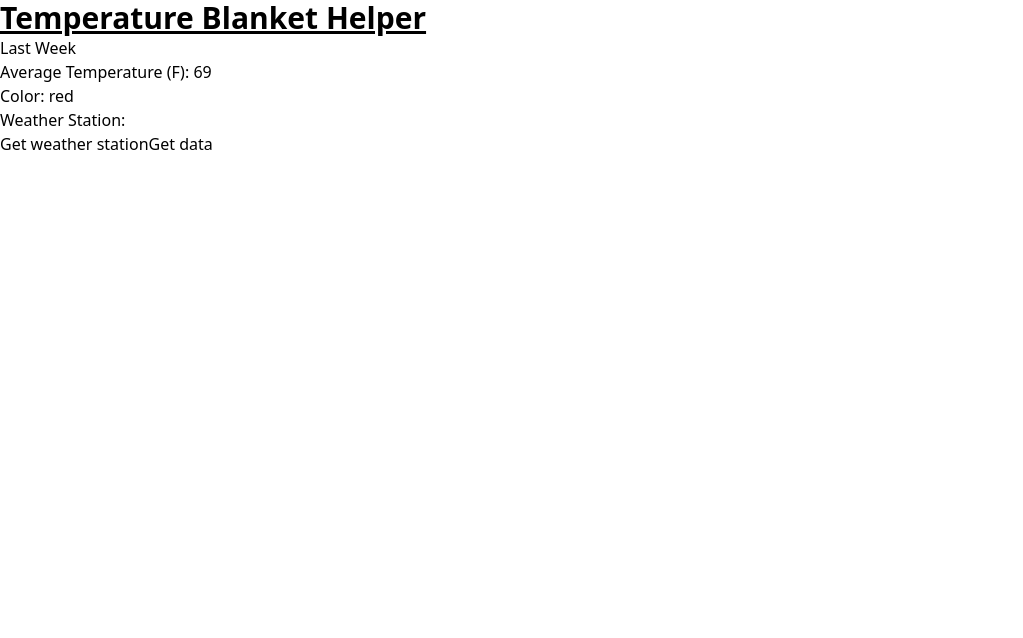
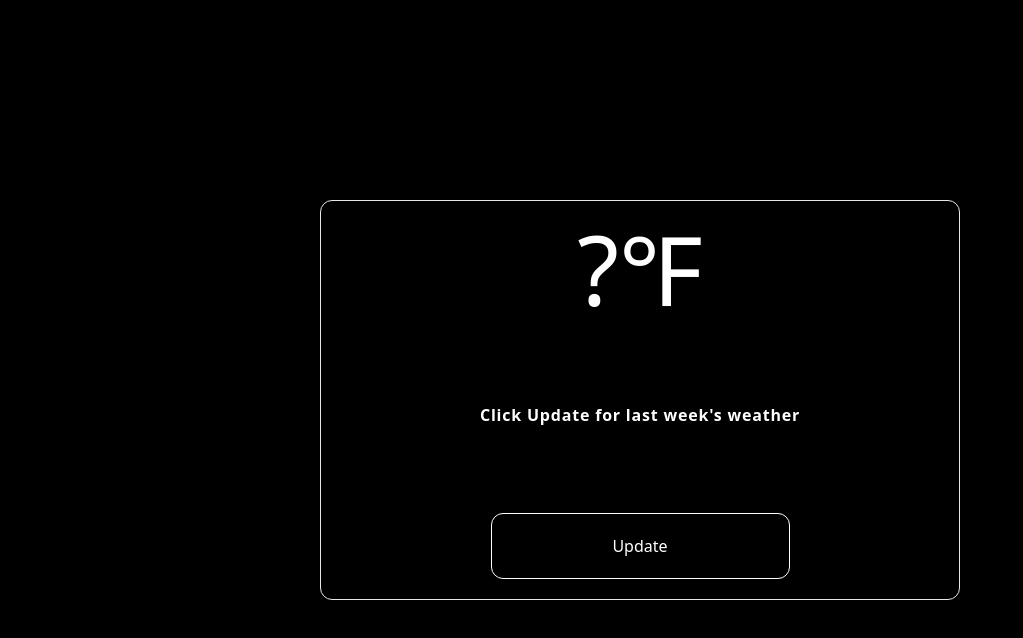
Before and after one commit to steven-the-qa/temp-blanket-helper, a React (Create React App) app: page / in a window 1280 px wide. Shown: the top 638 px of the page, without its empty margins (0-1023 px from the left). Built offline with nearby package versions, Linux system fonts and the light colour scheme.

Commit message:
Finish app

```diff
--- a/package.json
+++ b/package.json
@@ -7,6 +7,7 @@
     "@testing-library/react": "^13.4.0",
     "@testing-library/user-event": "^13.5.0",
     "axios": "^1.1.3",
+    "date-fns": "^2.29.3",
     "react": "^18.2.0",
     "react-dom": "^18.2.0",
     "react-scripts": "5.0.1",
--- a/public/index.html
+++ b/public/index.html
@@ -8,6 +8,7 @@
       content="Make temperature blankets without math or tracking weather"
     />
     <title>Temp Blanket Helper</title>
+    <link rel="icon" type="image/x-icon" href="./favicon.ico">
   </head>
   <body>
     <noscript>You need to enable JavaScript to run this app.</noscript>
--- a/src/App.js
+++ b/src/App.js
@@ -1,9 +1,12 @@
 import { useEffect, useState } from 'react'
 import axios from 'axios'
+import { format } from 'date-fns'
 
 function App() {
   const [weatherStation, setWeatherStation] = useState()
-  const [lastWeekWeather, setLastWeekWeather] = useState()
+  const [lastWeekDailyTemps, setLastWeekDailyTemps] = useState()
+  const [lastWeekAvg, setLastWeekAvg] = useState('?')
+  const [lastWeekColor, setLastWeekColor] = useState()
 
   const location = {
     "lat": 43.170058,
@@ -12,49 +15,133 @@ function App() {
   const currentDate = new Date()
   const millsInADay = 86400000
   const yesterday = new Date(currentDate - millsInADay)
-  const weekAndADayAgo = new Date(currentDate - (8 * millsInADay))
+  const weekAndADayAgo = new Date(currentDate - (7 * millsInADay))
+  const formatter = 'yyyy-MM-dd'
+  const start = format(weekAndADayAgo, formatter)
+  const end = format(yesterday, formatter)
 
   const api_key = '2fcce1cd8cmshc6e945908329dc5p19917fjsn583f60c82fc6'
+  const host = 'meteostat.p.rapidapi.com'
   const lat = location.lat
   const lon = location.lon
 
-  const getWeatherStation = () => {
-    const url = `https://meteostat.p.rapidapi.com/stations/nearby?rapidapi-key=${api_key}&lat=${lat}&lon=${lon}&limit=1`
-    axios.get(url)
-      .then(res => {
-        const station = res.data
-        setWeatherStation(station)
+  function getWeatherStation() {
+    const options = {
+      method: 'GET',
+      url: 'https://meteostat.p.rapidapi.com/stations/nearby',
+      params: {lat: lat, lon: lon, limit: 1},
+      headers: {
+        'X-RapidAPI-Key': api_key,
+        'X-RapidAPI-Host': host
+      }
+    };
+
+    axios.request(options)
+      .then(function (response) {
+        const station = response.data.data[0];
+        setWeatherStation(station.id)
       })
+      .catch(function (error) {
+        console.error(error);
+      });
   }
 
-  const start = Date.parse(weekAndADayAgo)
-  const end = Date.parse(yesterday)
+  function getWeather() {
+    const options = {
+      method: 'GET',
+      url: 'https://meteostat.p.rapidapi.com/stations/daily',
+      params: {station: weatherStation, start: start, end: end},
+      headers: {
+        'X-RapidAPI-Key': api_key,
+        'X-RapidAPI-Host': host
+      }
+    };
 
-  const getWeather = () => {
-    const url = `https://meteostat.p.rapidapi.com/stations/daily?rapidapi-key=${api_key}&station=${weatherStation}&start=${start}&end=${end}&units=imperial`
-    axios.get(url)
-      .then(res => {
-        const weather = res.data
-        setLastWeekWeather(weather)
-        console.log(lastWeekWeather)
-      })
+    axios.request(options).then(function (response) {
+      setLastWeekDailyTemps(response.data.data)
+      console.log(response.data.data)
+    }).catch(function (error) {
+      console.error(error);
+    });
   }
-  const avgTemp = useState(69)
-  const color = useState('red')
+
+  function celsiusToFahrenheit(tempC) {
+    return Math.round(tempC * 1.8 + 32)
+  }
+
+  function getAvgTemp() {
+    let sum = 0;
+    for (let i in lastWeekDailyTemps) {
+      sum += lastWeekDailyTemps[i].tavg
+    }
+    // We should only run this for a list of 7 daily temps
+    setLastWeekAvg(celsiusToFahrenheit(sum / 7))
+  }
+
+  function updateAvg() {
+    getWeatherStation()
+    getWeather()
+    getAvgTemp()
+  }
+
+  function convertFromCamel(camelCaseText) {
+    if (typeof camelCaseText === 'string') {
+      const result = camelCaseText.replace(/([A-Z])/g, " $1");
+      const finalResult = result.charAt(0).toUpperCase() + result.slice(1);
+
+      return finalResult
+    }
+    return camelCaseText
+  }
+
+  useEffect(() => {
+    if (typeof lastWeekAvg === 'number') {
+      if (lastWeekAvg <= 10) {
+        setLastWeekColor('purple')
+      }
+      else if (lastWeekAvg >= 11 && lastWeekAvg <= 20) {
+        setLastWeekColor('indigo')
+      }
+      else if (lastWeekAvg >= 21 && lastWeekAvg <= 30) {
+        setLastWeekColor('royalBlue')
+      }
+      else if (lastWeekAvg >= 31 && lastWeekAvg <= 40) {
+        setLastWeekColor('aquamarine')
+      }
+      else if (lastWeekAvg >= 41 && lastWeekAvg <= 50) {
+        setLastWeekColor('darkGreen')
+      }
+      else if (lastWeekAvg >= 51 && lastWeekAvg <= 60) {
+        setLastWeekColor('lightGreen')
+      }
+      else if (lastWeekAvg >= 61 && lastWeekAvg <= 70) {
+        setLastWeekColor('honeyYellow')
+      }
+      else if (lastWeekAvg >= 71 && lastWeekAvg <= 80) {
+        setLastWeekColor('darkOrange')
+      }
+      else if (lastWeekAvg >= 81 && lastWeekAvg <= 90) {
+        setLastWeekColor('orangeRed')
+      }
+      else if (lastWeekAvg >= 91) {
+        setLastWeekColor('red')
+      }
+      else {
+        setLastWeekColor('white')
+      }
+    }
+  }, [lastWeekAvg])
+
+  const tempTextStyles = lastWeekColor ? `text-${lastWeekColor}` : 'text-white'
+  const titleCaseColor = convertFromCamel(lastWeekColor)
   return (
-    <div>
-      <h1 className="text-3xl font-bold underline">Temperature Blanket Helper</h1>
-      <main>
-        <section>
-          <h2>Last Week</h2>
-          <p>Average Temperature (F): {avgTemp}</p>
-          <p>Color: {color}</p>
-          <p>Weather Station: {weatherStation}</p>
-          <button onClick={getWeatherStation}>Get weather station</button>
-          <button onClick={getWeather}>Get data</button>
-        </section>
-      </main>
-    </div>
+    <main className='h-[100vh] flex flex-col justify-center items-center bg-black text-white'>
+      <section className='flex flex-col items-center justify-between w-[50%] h-[50%] border p-5 bg-black p-5 rounded-xl text-white'>
+        <h1 className={`${tempTextStyles} text-8xl`}>{lastWeekAvg}&#8457;</h1>
+        <p className='font-semibold tracking-wider'>{titleCaseColor ?? "Click Update for last week's weather"}</p>
+        <button className='w-[50%] border border-white rounded-xl p-5 hover:bg-white hover:text-black' onClick={updateAvg}>Update</button>
+      </section>
+    </main>
   )
 }
 
--- a/tailwind.config.js
+++ b/tailwind.config.js
@@ -6,18 +6,18 @@ module.exports = {
   theme: {
     extend: {
       colors: {
-        purple: '',
-        indigo: '',
-        royalBlue: '',
-        aquamarine: '',
-        darkGreen: '',
-        lightGreen: '',
-        honeyYellow: '',
-        darkOrange: '',
-        orangeRed: '',
-        red: ''
+        purple: '#a21caf',
+        indigo: '#4f46e5',
+        royalBlue: '#1d4ed8',
+        aquamarine: '#22d3ee',
+        darkGreen: '#15803d',
+        lightGreen: '#a3e635',
+        honeyYellow: '#facc15',
+        darkOrange: '#ea580c',
+        orangeRed: '#ff4500',
+        red: '#ef4444'
       }
-    },
+    }
   },
   plugins: [],
 }
```
Also changed, not shown: 2 other files (tests, documents, lock files or other folders).
